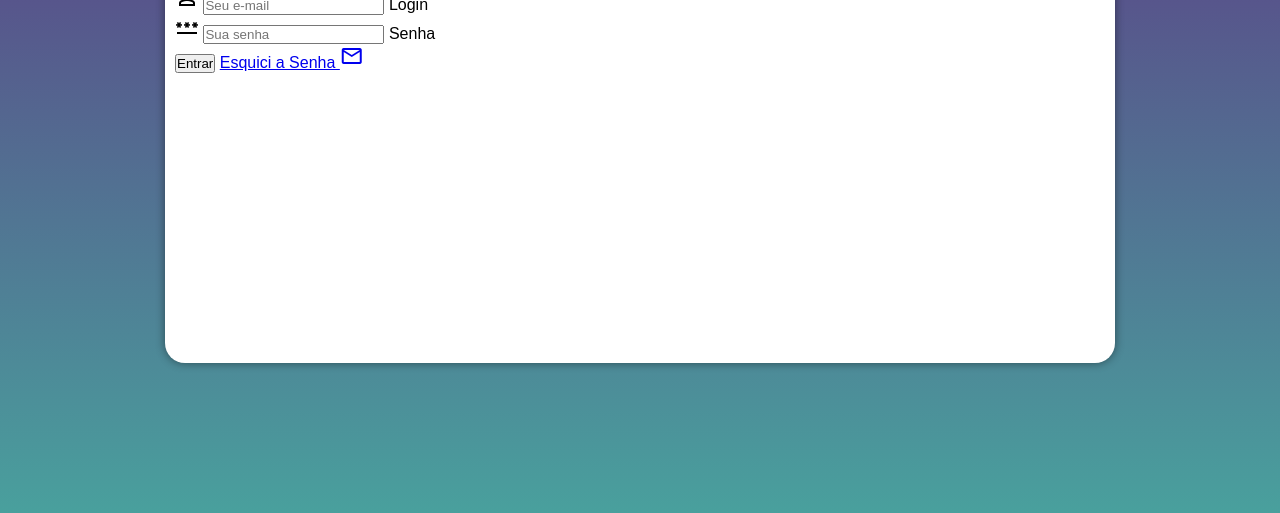
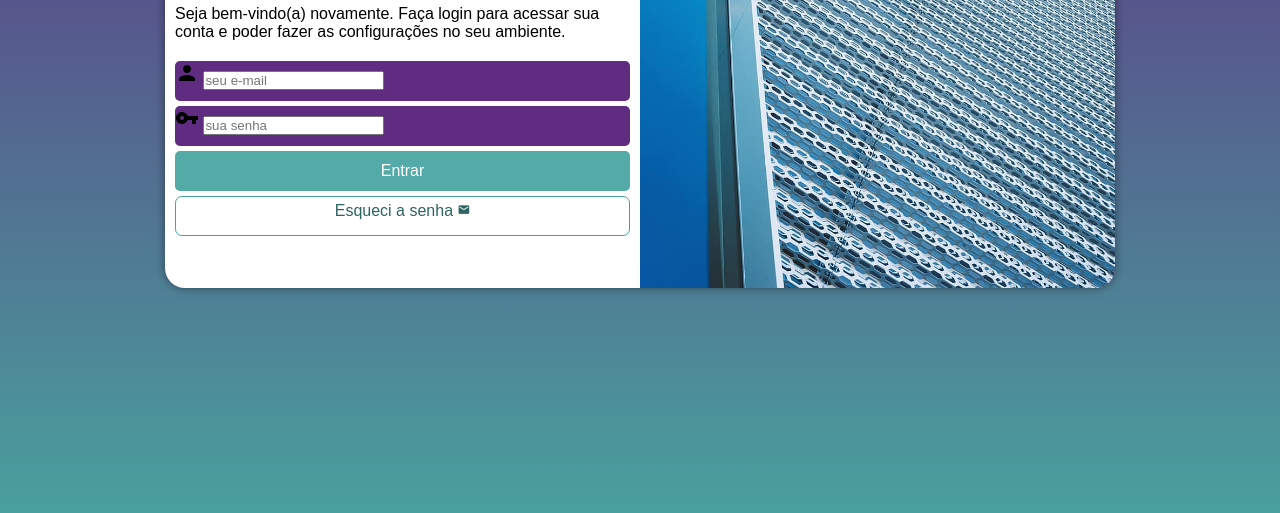
Before and after one commit to dev-guilherme-alves/projeto-login, a plain HTML site: page index.html in a window 1280 px wide. Shown: the part 287-800 px from the top of the page. Drawn offline with nearby package versions, Linux system fonts and the light colour scheme.

Commit message:
aula 44
fix and feat: sem problemas e adicionado novos formularios

```diff
--- a/estilos/mediaquery.css
+++ b/estilos/mediaquery.css
@@ -8,21 +8,22 @@
 
     section#login {
         width: 80vw;
+        height: 280px;
     }
 
     section#login > div#imagem {
         float: left;
         width: 30%;
-        height: 100%    ;
+        height: 100%;
     }
 
     section#login > div#formulario {
-            float: right;
-            width: 70%;
+        float: right;
+        width: 70%;
     }
 }
 
-@media  screen and (min-width: 992px) {
+@media screen and (min-width: 992px) {
 
     body {
         background-image: linear-gradient(to top, #49a09d, #5f2c82);
@@ -30,6 +31,7 @@
 
     section#login {
         width: 950px;
+        height: 350px;
     }
 
     section#login > div#imagem {
@@ -39,8 +41,8 @@
     }
 
     section#login > div#formulario {
-            float: left;
-            width: 50%;
+        float: left;
+        width: 50%;
     }
 
     div#formulario > h1 {
@@ -48,6 +50,7 @@
     }
 
     div#formulario > p {
-        font-size: 1.2em;
+        font-size: 1em;
+        margin: 20px 0px;
     }
 }
--- a/estilos/style.css
+++ b/estilos/style.css
@@ -29,26 +29,27 @@ section#login {
     position: absolute;
     top: 50%;
     left: 50%;
-    transform: translate(-50%, -50%);
     overflow: hidden;
 
     background-color: white;
     width: 250px;
-    height: 500px;
+    height: 515px;
     border-radius: 20px;
     box-shadow: 0px 0px 10px rgba(0, 0, 0, 0.450);
 
+    transform: translate(-50%, -50%);
     transition: width .3s, height .3s;
     transition-timing-function: ease;
 }
 
 section#login > div#imagem {
     display: block;
-    background-color: #5f2c82 url(../imagens/metal.jpg) no-repeat;
+    background: #5f2c82 url(../imagens/metal.jpg) no-repeat;
     background-size: cover;
     background-position: left bottom;
     height: 200px;
 }
+
 
 section#login > div#formulario {
     display: block;
@@ -63,3 +64,55 @@ div#formulario > h1 {
 div#formulario > p {
     font-size: 0.8em;
 }
+
+form > div.campo {
+    background-color: #5f2c82;
+    display: block;
+    width: 100%;
+    height: 40px;
+    border-radius: 5px;
+    margin: 5px 0px;
+}
+
+div.campo > label {
+    display: none;
+}
+
+form > input[type=submit] {
+    display: block;
+    font-size: 1em;
+    width: 100%;
+    height: 40px;
+    background-color: #53aaa7;
+    color: white;
+    border: none;
+    border-radius: 5px;
+}
+
+form > input[type=submit]:hover {
+    background-color: #2d6462;
+    cursor: pointer;
+}
+
+form > a.botao {
+    display: block;
+    text-align: center;
+    font-size: 1em;
+    width: 100%;
+    height: 40px;
+    padding-top: 5px;
+    margin-top: 5px ;
+    background-color: white;
+    color: #2d6462;
+    border: 1px solid #49a09d;
+    border-radius: 7px;
+    text-decoration: none;
+}
+
+form > a.botao:hover {
+    background-color: #6cd3cf;
+}
+
+form > a.botao > i {
+    font-size: 0.8em;
+}
--- a/index.html
+++ b/index.html
@@ -1,10 +1,10 @@
 <!DOCTYPE html>
-<html lang="en">
+<html lang="pt-br">
 <head>
     <meta charset="UTF-8">
     <meta name="viewport" content="width=device-width, initial-scale=1.0">
     <title>Login</title>
-    <link rel="stylesheet" href="https://fonts.googleapis.com/css2?family=Material+Symbols+Outlined:opsz,wght,FILL,GRAD@20..48,100..700,0..1,-50..200&icon_names=password" />
+    <link href="https://fonts.googleapis.com/icon?family=Material+Icons" rel="stylesheet">
     <link rel="stylesheet" href="estilos/style.css">
     <link rel="stylesheet" href="estilos/mediaquery.css">
 </head>
@@ -12,32 +12,26 @@
     <main>
         <section id="login">
             <div id="imagem">
-                <!-- Aqui vai a foto no CSS -->
+                <!-- Aqui vai a imagem nas CSS -->
             </div>
             <div id="formulario">
                 <h1>Login</h1>
-                <p>Seja-bem vindo(a) novamente. Faça login para acessar sua conta e poder fazer as configuraçoes no ambiente</p>
-                <form action="login.php" method="post">
+                <p>Seja bem-vindo(a) novamente. Faça login para acessar sua conta e poder fazer as configurações no seu ambiente.</p>
+                <form action="login.php" method="post" autocomplete="on">
                     <div class="campo">
-                        <span class="material-symbols-outlined">
-                            person
-                        </span>
-                        <input type="email" name="login" id="ilogin" placeholder="Seu e-mail" required maxlength="30">
+                        <i class="material-icons">person</i>
+                        <input type="email" name="login" id="ilogin" placeholder="seu e-mail" autocomplete="emailw" required maxlength="30">
                         <label for="ilogin">Login</label>
                     </div>
-                    <div>
-                        <span class="material-symbols-outlined">
-                            password
-                        </span>
-                        <input type="password" name="Senha" id="isenha" placeholder="Sua senha" required minlength="8" maxlength="20">
+                    <div class="campo">
+                        <i class="material-icons">vpn_key</i>
+                        <input type="password" name="senha" id="isenha" placeholder="sua senha" autocomplete="current-password" required minlength="8" maxlength="20">
                         <label for="isenha">Senha</label>
                     </div>
                     <input type="submit" value="Entrar">
-                    <a href="esqueci.html">
-                        Esquici a Senha
-                        <span class="material-symbols-outlined">
-                            mail
-                        </span>
+                    <a href="esqueci.html" class="botao">
+                        Esqueci a senha
+                        <i class="material-icons">mail</i>
                     </a>
                 </form>
             </div>
```
